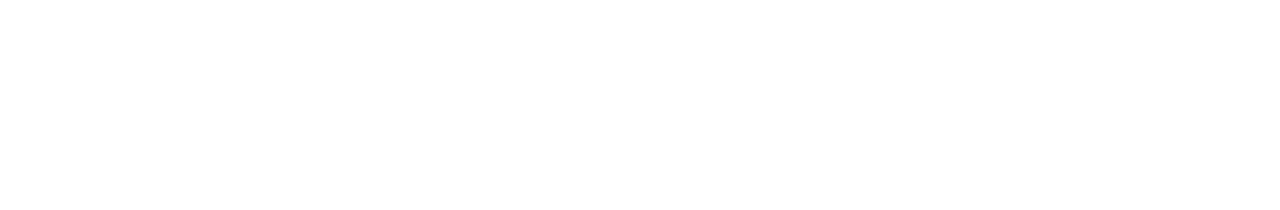
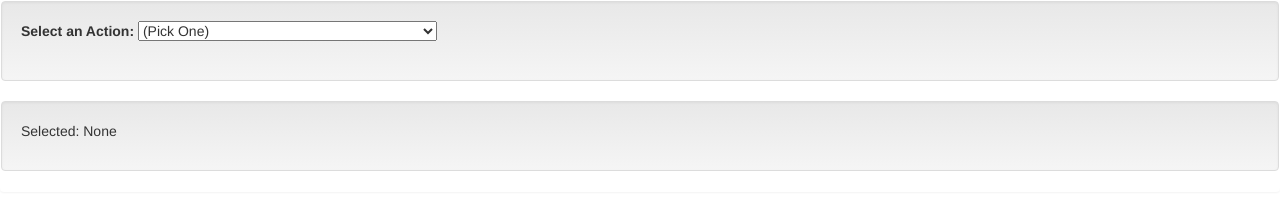
Before and after one commit to donnice/proAngularJS, a plain HTML site: page WebContent/chapter12/selectForm.html in a window 1280 px wide. Drawn offline with nearby package versions, Linux system fonts and the light colour scheme.

Commit message:
Jun 20th

```diff
--- a/WebContent/chapter12/selectForm.html
+++ b/WebContent/chapter12/selectForm.html
@@ -1,9 +1,9 @@
 <!DOCTYPE html>
 <html ng-app="exampleApp">
-<!-- p278 -->
+<!-- p311 -->
 <head>
 	<meta charset="UTF-8">
-	<title>Chapter 11</title>
+	<title>Chapter 12</title>
 	<link rel="stylesheet" href="http://maxcdn.bootstrapcdn.com/bootstrap/3.3.6/css/bootstrap.min.css">
 	<link rel="stylesheet" href="http://maxcdn.bootstrapcdn.com/bootstrap/3.3.6/css/bootstrap-theme.css"/>
 	<script src="//ajax.googleapis.com/ajax/libs/angularjs/1.5.5/angular.min.js"></script>
@@ -25,6 +25,22 @@
 	</script>
 </head>
 <body>
+	<div id = "todoPanel" class="panel" ng-controller="defaultCtrl">
+		<form name="myForm" novalidate>
+			<div class="well">
+				<div class="form-group">
+					<label>Select an Action:</label>
+					<select ng-model = "selectValue"
+							ng-options="item.id as item.action for item in todos">
+						<option value="" class="">(Pick One)</option>
+					</select>
+				</div>
+			</div>
 
+			<div class="well">
+				<p>Selected: {{selectValue || 'None'}}</p>
+			</div>
+		</form>
+	</div>
 </body>
 </html>
```
